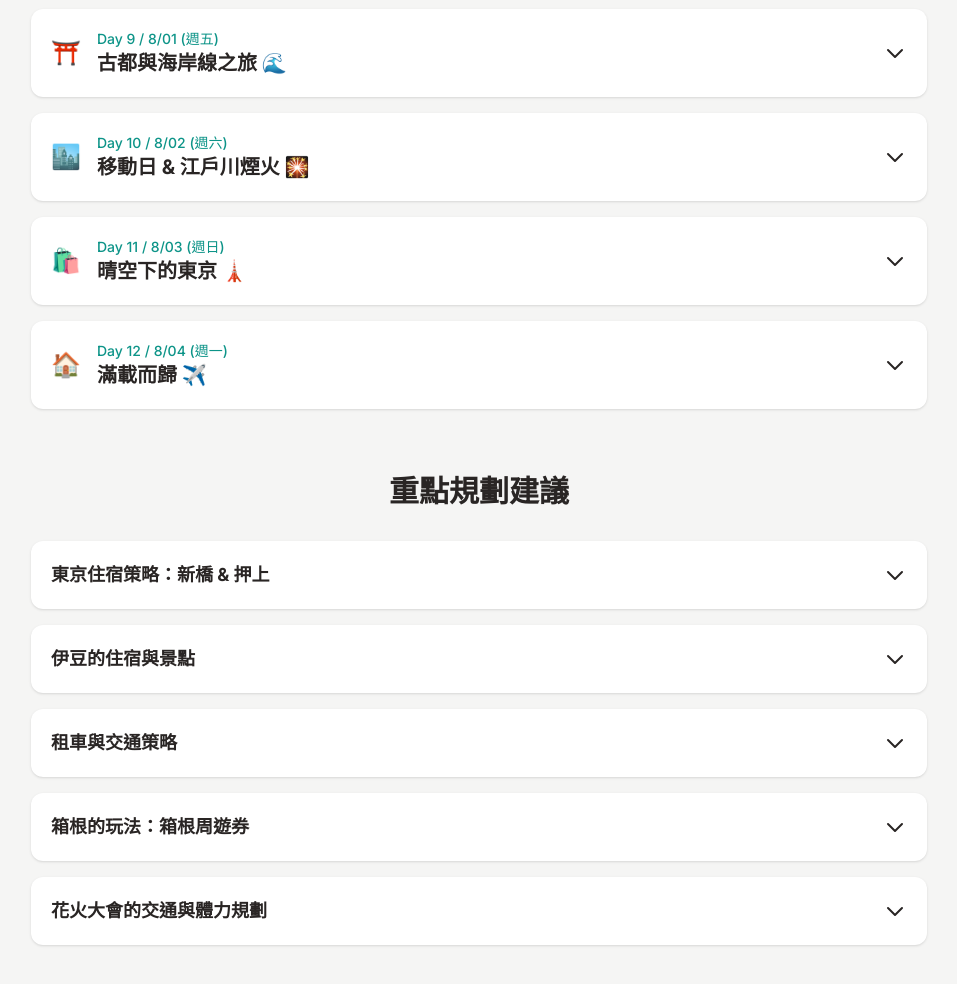
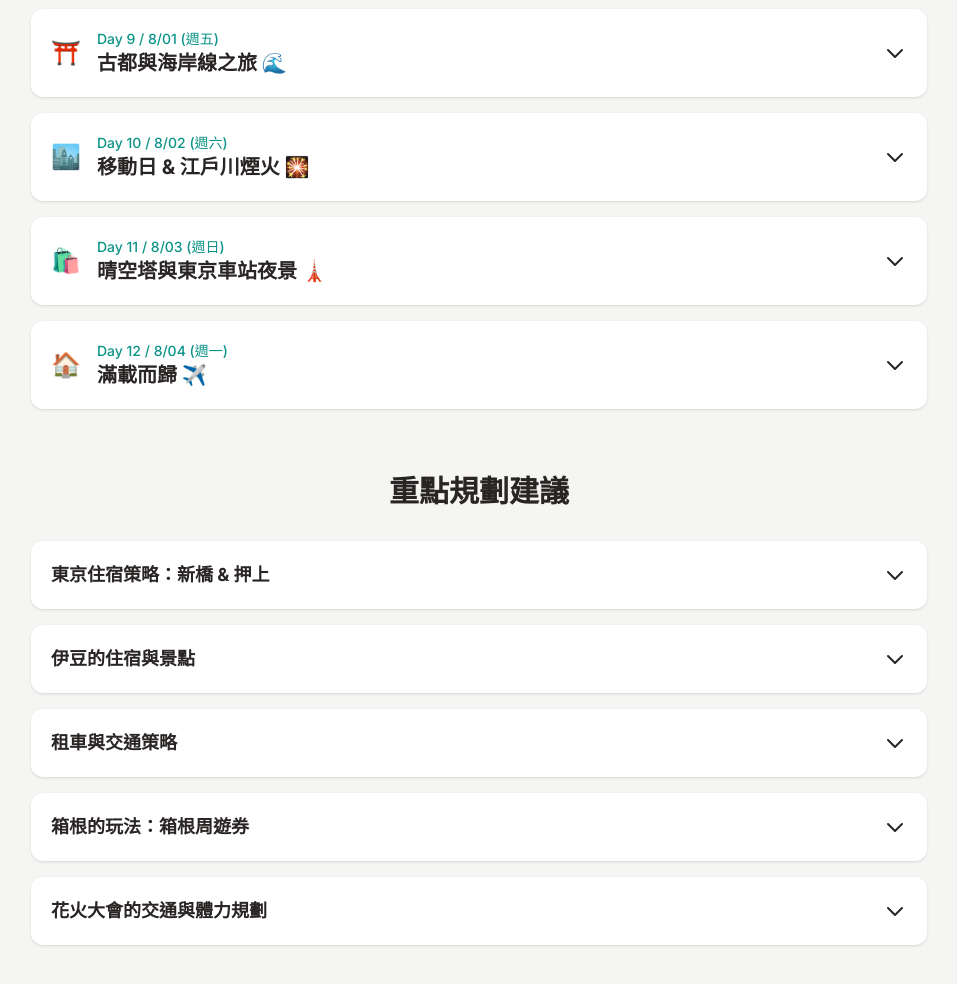
Before and after one commit to rexx/rexx.github.io, a plain HTML site: page itinerary.html in a window 1280 px wide. Shown: the part 1003-1987 px from the top of the page, without its empty margins (161-1118 px from the left). Drawn offline with nearby package versions, Linux system fonts and the light colour scheme.

Commit message:
fix: update itinerary details for clarity
- Adjust transport and task details for better understanding.
- Refine timings and descriptions for specific activities.
- Enhance overall readability and user experience.

```diff
--- a/itinerary.html
+++ b/itinerary.html
@@ -181,7 +181,8 @@
                 coreTask: "從台北出發，晚班機抵達東京後，以最快速、轉乘最單純的方式安全抵達新橋的飯店，讓全家人能盡快休息。",
                 transport: "【首選推薦】搭乘<b>京成電鐵 Skyliner</b>至<b>日暮里站</b>，再轉乘<b>JR山手線</b>至<b>新橋站</b>。",
                 details: [
-                    "<b>15:30：</b>從桃園機場(TPE)第一航廈起飛 (TR870)。",
+                    "<b>~13:30：</b>從台北遠東飯店搭乘巴士前往桃園機場第一航廈。",
+                    "<b>15:30：</b>從桃園機場(TPE)第一航廈起飛 (航班 TR870)。",
                     "<b>19:55：</b>班機準時抵達成田機場(NRT)第一航廈。",
                     "<b>20:00 - 21:30：</b>辦理入境審查、領取行李、過海關。",
                     "<b>21:30 - 23:00：</b>搭乘機場交通，前往新橋飯店。",
@@ -215,7 +216,7 @@
                 tips: "強烈建議預訂付費觀覽席或景觀餐廳。散場時人潮極多，請耐心移動。"
             },
             {
-                day: 4, date: "7/27", weekday: "日", title: "前進伊豆，開啟海景自駕之旅 🚗", icon: "✨",
+                day: 4, date: "7/27", weekday: "日", title: "前進伊豆，海景自駕之旅 🚗", icon: "✨",
                 coreTask: "搭乘豪華的 Saphir 踴子號舒適地轉移至伊豆半島，領取預約的車輛，享受海景公路自駕的樂趣。",
                 transport: "從新橋搭JR至<b>品川</b>，換乘<b>Saphir 踴子號</b>至<b>熱海</b>。抵達熱海後，開始租車自駕。",
                 details: [
@@ -240,13 +241,14 @@
             },
             {
                 day: 6, date: "7/29", weekday: "二", title: "告別伊豆，前進箱根溫泉鄉", icon: "♨️",
-                coreTask: "處理行李宅配，輕鬆地從伊豆開車到小田原還車，最後換乘登山電車，輕裝上山入住箱根的溫泉飯店。",
+                coreTask: "處理行李宅配，輕鬆地從伊豆開車到小田原還車，採購點心後換乘登山電車，輕裝上山入住箱根的溫泉飯店。",
                 transport: "<b>伊豆→小田原：</b>租車自駕。<br><b>小田原→箱根：</b>搭乘箱根登山電車。",
                 details: [
                     "<b>上午：</b>在伊豆飯店退房，並辦理<b>行李宅配</b>，將大行李直接寄往橫濱的飯店。",
                     "<b>10:30 - 12:30：</b>輕裝開車前往<b>小田原</b>。",
-                    "<b>12:30 - 14:00：</b>在小田原享用午餐並<b>辦理還車手續</b>。",
-                    "<b>14:30：</b>在小田原站購買<b>「箱根周遊券」</b>。",
+                    "<b>12:30 - 14:00：</b>在小田原車站附近享用午餐並<b>辦理還車手續</b>。",
+                    "<b>14:00 - 14:30：</b>在車站共構的 <b>Lusca 商場</b>購買「<b>Aunt Stella's Cookies</b>」詩特莉餅乾。",
+                    "<b>14:30：</b>在小田原站兌換/購買<b>「箱根周遊券」</b>。",
                     "<b>15:00 後：</b>搭乘<b>箱根登山電車</b>上山，前往飯店入住。"
                 ],
                 tips: "行李宅配是本日行程順暢的關鍵，務必在離開伊豆時辦理。"
@@ -291,7 +293,7 @@
                 coreTask: "順利地從橫濱移動到東京押上的飯店，下午讓全家充分休息，為晚上第二場盛大的煙火大會儲備體力。",
                 transport: "<b>橫濱→押上：</b>搭乘JR東海道本線至品川，換乘京急本線(直通都營淺草線)至押上。",
                 details: [
-                    "<b>上午：</b>在橫濱退房，可先將行李寄放飯店，在車站周邊做最後巡禮。",
+                    "<b>上午：</b>在橫濱的飯店用完早餐後辦理退房。",
                     "<b>中午：</b>在橫濱用完午餐後，搭車前往東京<b>押上</b>的新飯店入住。",
                     "<b>15:00 - 17:30：</b>【重要】<b>午睡休息時間</b>。",
                     "<b>18:00 後：</b>輕鬆前往會場，準備觀賞<b>江戸川区花火大会</b>。"
@@ -299,23 +301,24 @@
                 tips: "住在押上已具地理優勢，可研究搭乘都營新宿線至「篠崎站」前往會場。"
             },
             {
-                day: 11, date: "8/03", weekday: "日", title: "晴空下的東京 🗼", icon: "🛍️",
-                coreTask: "旅程的最後一個完整白天，以住宿點「押上」為中心，進行最輕鬆、最有效率的觀光與採購。",
-                transport: "全程使用地鐵。",
+                day: 11, date: "8/03", weekday: "日", title: "晴空塔與東京車站夜景 🗼", icon: "🛍️",
+                coreTask: "白天輕鬆遊覽晴空塔周邊，晚上前往丸之內，欣賞東京車站古典優雅的夜景，為旅程畫下完美句點。",
+                transport: "<b>押上↔東京車站：</b>從「押上站」搭乘<b>東京Metro半藏門線</b>至「三越前站」，步行約10分鐘即可抵達丸之內區域。",
                 details: [
-                    "<b>上午：</b>輕鬆遊覽<b>晴空塔 (Tokyo Skytree)</b>周邊。",
-                    "<b>選項：</b>可選擇登上晴空塔看風景，或參觀塔下的「墨田水族館」。",
-                    "<b>下午：</b>在「東京晴空街道 (Tokyo Solamachi)」商場進行最後的採購。",
-                    "<b>傍晚：</b>返回飯店休息並整理行李。"
+                    "<b>上午：</b>以住宿點「押上」為中心，輕鬆遊覽<b>晴空塔 (Tokyo Skytree)</b>周邊，可選擇登塔或參觀「墨田水族館」。",
+                    "<b>中午 - 下午：</b>在「<b>東京晴空街道 (Tokyo Solamachi)</b>」商場享用午餐並進行最後的採購。",
+                    "<b>傍晚 18:00：</b>從押上出發，搭乘地鐵前往<b>東京車站</b>。",
+                    "<b>晚上 18:30 - 20:30：</b><b>東京車站夜景之旅</b>。在東京車站一番街或丸之內側的餐廳用餐，並前往<b>「KITTE」</b>大樓的6樓屋頂花園欣賞夜景。",
+                    "<b>晚上 21:00：</b>搭地鐵返回押上飯店，整理行李。"
                 ],
-                tips: "Solamachi商場有寶可夢中心等名店，是購買伴手禮和紀念品的一站式好去處。"
+                tips: "KITTE的屋頂花園視野開闊，還能看到新幹線列車進出站，是鐵道迷小朋友會非常興奮的地點。"
             },
             {
                 day: 12, date: "8/04", weekday: "一", title: "滿載而歸 ✈️", icon: "🏠",
                 coreTask: "輕鬆退房，利用白天的時間進行最後的巡禮，傍晚準時、順暢地抵達機場。",
                 transport: "【建議方案】從飯店搭乘<b>計程車</b>至<b>京成上野站</b>，換乘對號座的<b>Skyliner</b>直達機場。",
                 details: [
-                    "<b>上午：</b>悠閒享用早餐後，辦理飯店退房，並將行李寄放在櫃檯。",
+                    "<b>上午：</b>悠閒享用早餐後，辦理飯店退房，並將所有行李寄放在櫃檯。",
                     "<b>中午：</b>最後的自由時間，可在晴空塔或淺草地區做最後巡禮。",
                     "<b>16:00 - 17:00：</b>返回飯店領取行李，準備前往機場。",
                     "<b>18:30 前：</b>抵達機場，辦理登機報到手續。",
```
